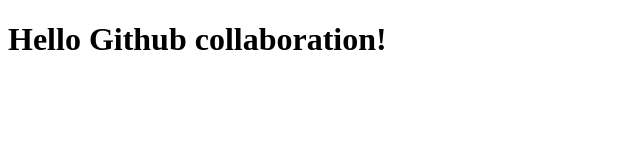
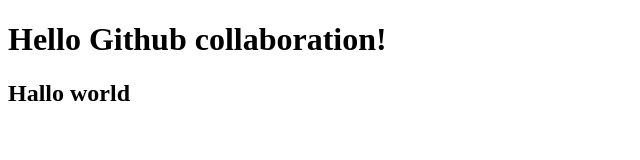
Before and after one commit to meguminnchi/test, a plain HTML site: page index.html in a window 1280 px wide. Shown: the whole page, without its empty margins (0-640 px from the left). Drawn offline with Linux system fonts and the light colour scheme.

Commit message:
Update index.html

```diff
--- a/index.html
+++ b/index.html
@@ -7,5 +7,6 @@
 
 <body>
   <h1>Hello Github collaboration!</h1>
+	<h2>Hallo world</h2>
 </body>
 </html>
```
